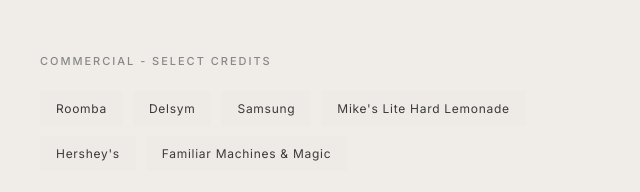
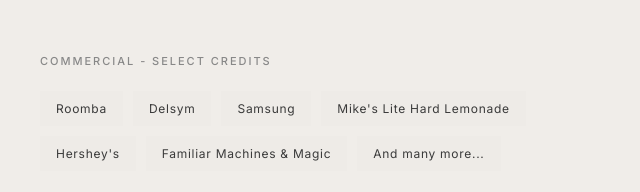
Before and after one commit to byronbeane-ui/byroncasting.com, a plain HTML site: page index.html in a window 1280 px wide. Shown: the part 2340-2532 px from the top of the page, 640-1280 px from the left. Drawn offline with Linux system fonts and the light colour scheme; grey boxes are pictures that could not be loaded.

Commit message:
Update index.html

```diff
--- a/index.html
+++ b/index.html
@@ -584,6 +584,7 @@
           <span class="pill">Mike's Lite Hard Lemonade</span>
           <span class="pill">Hershey's</span>
           <span class="pill">Familiar Machines &amp; Magic</span>
+          <span class="pill">And many more...</span>
         </div>
         <div style="margin-top:24px; max-width:400px; position:relative; padding-top:56.31%;">
           <iframe src="https://player.vimeo.com/video/1205292658?badge=0&autopause=0&player_id=0&app_id=58479&portrait=0&title=0&byline=0"
```
